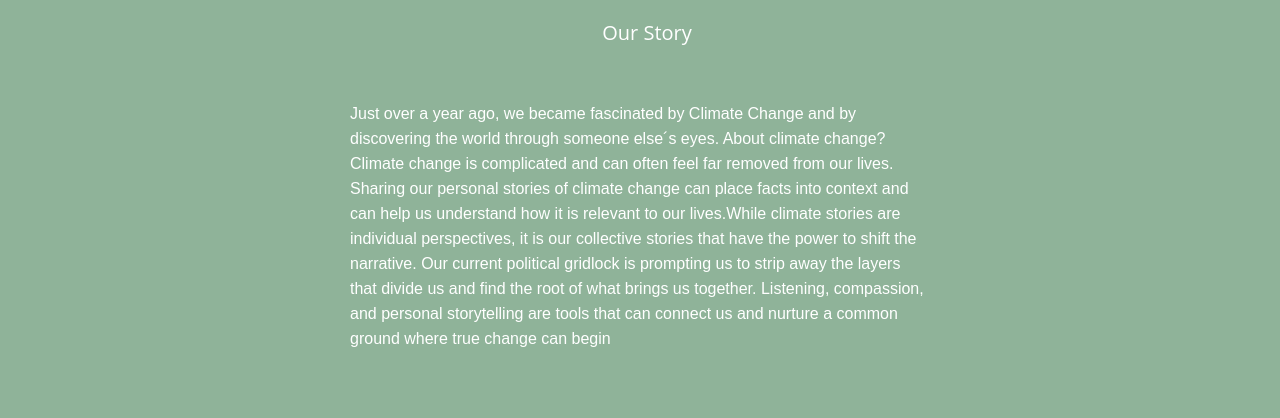
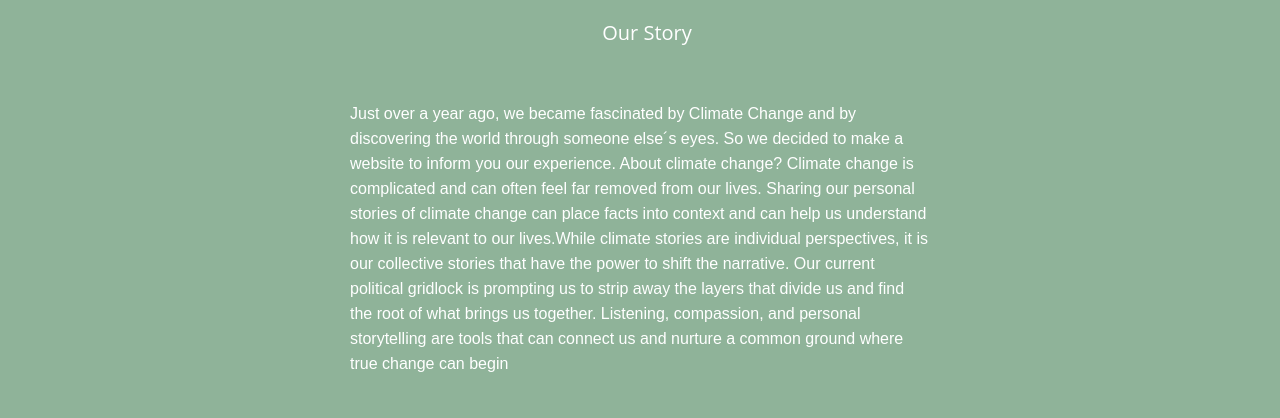
Before and after one commit to Xmaster12/ContactUs, a plain HTML site: page index.html in a window 1280 px wide. Shown: the part 197-615 px from the top of the page. Drawn offline with Linux system fonts and the light colour scheme.

Commit message:
Update index.html

```diff
--- a/index.html
+++ b/index.html
@@ -39,7 +39,7 @@
 
      <div class="story">
         <div class="Information">
-         <p>Just over a year ago, we became fascinated by Climate Change and by discovering the world through someone else´s eyes. About climate change? Climate change is complicated and can often feel far removed from our lives. Sharing our personal stories of climate change can place facts into context and can help us understand how it is relevant to our lives.While climate stories are individual perspectives, it is our collective stories that have the power to shift the narrative. Our current political gridlock is prompting us to strip away the layers that divide us and find the root of what brings us together. Listening, compassion, and personal storytelling are tools that can connect us and nurture a common ground where true change can begin </p>
+         <p>Just over a year ago, we became fascinated by Climate Change and by discovering the world through someone else´s eyes. So we decided to make a website to inform you our experience. About climate change? Climate change is complicated and can often feel far removed from our lives. Sharing our personal stories of climate change can place facts into context and can help us understand how it is relevant to our lives.While climate stories are individual perspectives, it is our collective stories that have the power to shift the narrative. Our current political gridlock is prompting us to strip away the layers that divide us and find the root of what brings us together. Listening, compassion, and personal storytelling are tools that can connect us and nurture a common ground where true change can begin </p>
 
 
             <!--- faktaene kommer fra denne nettsiden. (https://www.climategen.org/take-action/act-climate-change/climate-stories/)-->
```
